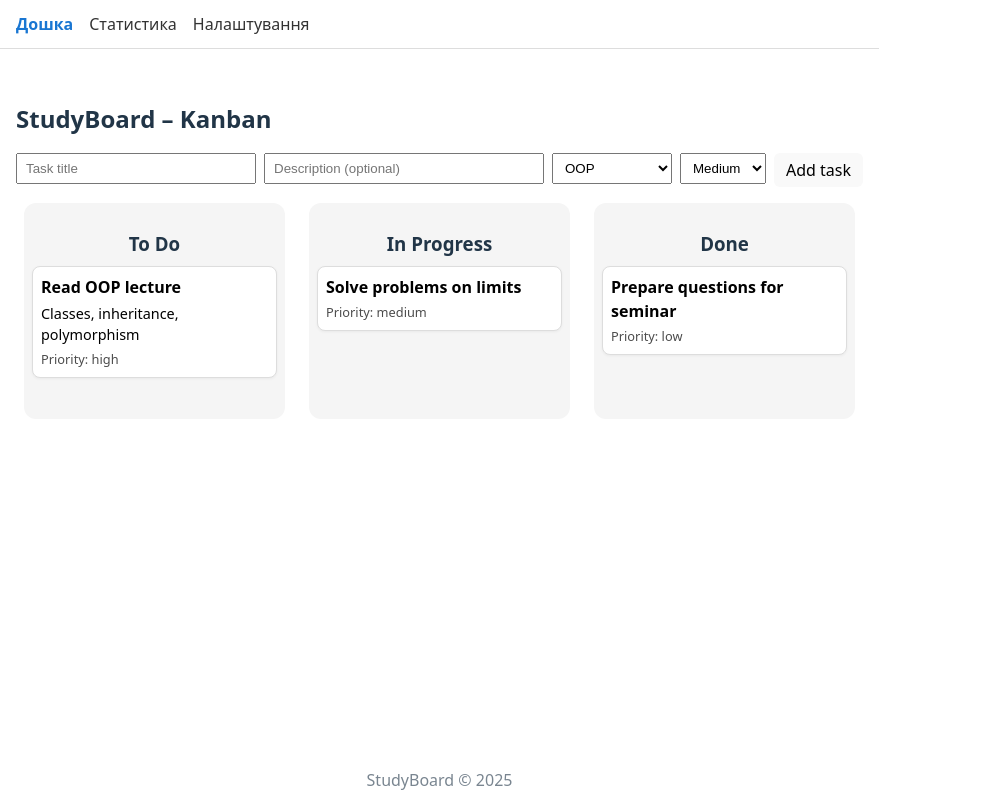
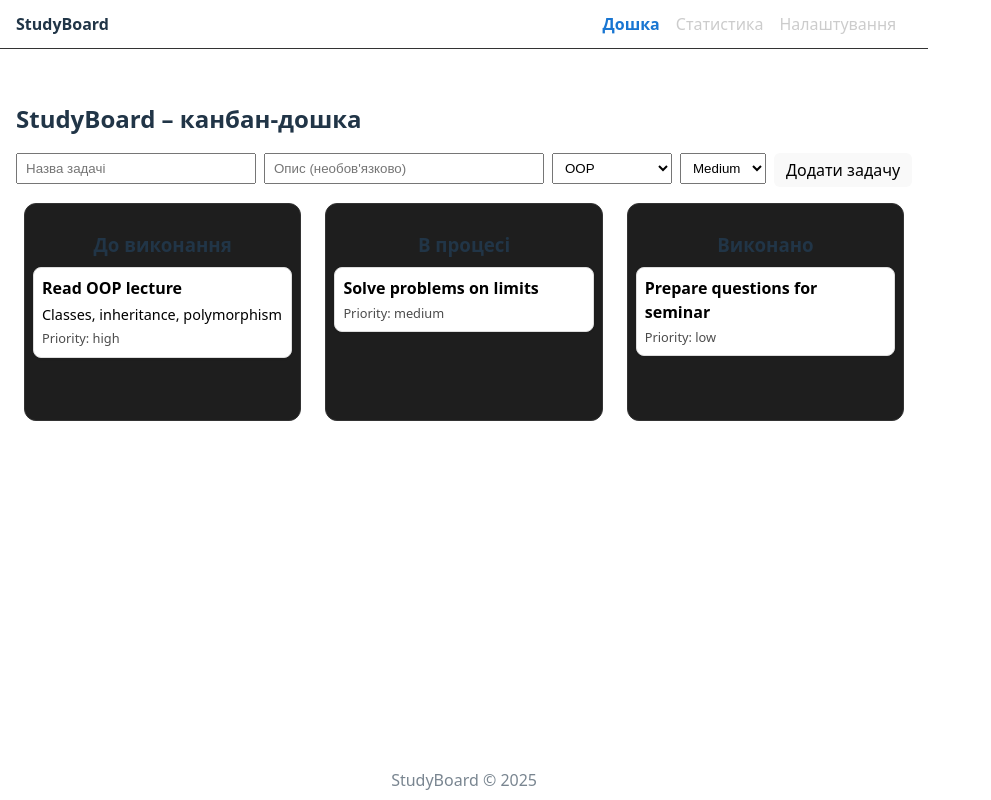
Before and after one commit to gachibasers/lab3.sem1, a React (Vite) app in the folder studyboard/: page / in a window 1280 px wide. Shown: the whole page, without its empty margins (0-991 px from the left). Built offline with nearby package versions, Linux system fonts and the light colour scheme.

Commit message:
Implement internationalization and finalize drag-and-drop layout

```diff
--- a/studyboard/src/components/board/AddTaskForm.jsx
+++ b/studyboard/src/components/board/AddTaskForm.jsx
@@ -1,4 +1,5 @@
 import { useState } from "react";
+import { useTranslation } from "react-i18next";
 
 function generateId() {
   if (window.crypto?.randomUUID) {
@@ -8,6 +9,8 @@ function generateId() {
 }
 
 export default function AddTaskForm({ courses, onAdd }) {
+  const { t } = useTranslation();
+
   const [title, setTitle] = useState("");
   const [description, setDescription] = useState("");
   const [courseId, setCourseId] = useState(courses[0]?.id ?? "");
@@ -43,7 +46,7 @@ export default function AddTaskForm({ courses, onAdd }) {
     >
       <input
         type="text"
-        placeholder="Task title"
+        placeholder={t("board.addTaskPlaceholder")}
         value={title}
         onChange={(e) => setTitle(e.target.value)}
         style={{ padding: "6px 8px", minWidth: "220px" }}
@@ -51,7 +54,7 @@ export default function AddTaskForm({ courses, onAdd }) {
 
       <input
         type="text"
-        placeholder="Description (optional)"
+        placeholder={t("board.addDescriptionPlaceholder")}
         value={description}
         onChange={(e) => setDescription(e.target.value)}
         style={{ padding: "6px 8px", minWidth: "260px" }}
@@ -89,7 +92,7 @@ export default function AddTaskForm({ courses, onAdd }) {
           cursor: "pointer",
         }}
       >
-        Add task
+        {t("board.addTaskButton")}
       </button>
     </form>
   );
--- a/studyboard/src/components/board/BoardPage.jsx
+++ b/studyboard/src/components/board/BoardPage.jsx
@@ -1,9 +1,11 @@
 import { DragDropContext } from "@hello-pangea/dnd";
+import { useTranslation } from "react-i18next";
 import { useBoardStore } from "../../state/useBoardStore.js";
 import Column from "./Column.jsx";
 import AddTaskForm from "./AddTaskForm.jsx";
 
 export default function BoardPage() {
+  const { t } = useTranslation();
   const board = useBoardStore((state) => state.board);
   const addTask = useBoardStore((state) => state.addTask);
   const moveTask = useBoardStore((state) => state.moveTask);
@@ -14,9 +16,9 @@ export default function BoardPage() {
 
   const handleDragEnd = (result) => {
     const { destination, source, draggableId } = result;
+
     if (!destination) return;
 
-    // Якщо впало в ту саму колонку на те саме місце — нічого не робимо
     if (
       destination.droppableId === source.droppableId &&
       destination.index === source.index
@@ -24,21 +26,24 @@ export default function BoardPage() {
       return;
     }
 
-    // droppableId = статус колонки ("todo" / "in-progress" / "done")
     moveTask(draggableId, destination.droppableId);
   };
 
   return (
     <div>
-      <h2 style={{ marginBottom: "16px" }}>StudyBoard – Kanban</h2>
+      <h2 style={{ marginBottom: "16px" }}>{t("board.title")}</h2>
 
       <AddTaskForm courses={board.courses} onAdd={addTask} />
 
       <DragDropContext onDragEnd={handleDragEnd}>
         <div style={{ display: "flex", gap: "8px" }}>
-          <Column title="To Do" status="todo" tasks={todoTasks} />
-          <Column title="In Progress" status="in-progress" tasks={inProgressTasks} />
-          <Column title="Done" status="done" tasks={doneTasks} />
+          <Column title={t("board.columnTodo")} status="todo" tasks={todoTasks} />
+          <Column
+            title={t("board.columnInProgress")}
+            status="in-progress"
+            tasks={inProgressTasks}
+          />
+          <Column title={t("board.columnDone")} status="done" tasks={doneTasks} />
         </div>
       </DragDropContext>
     </div>
--- a/studyboard/src/components/board/Column.jsx
+++ b/studyboard/src/components/board/Column.jsx
@@ -1,7 +1,10 @@
 import { Droppable } from "@hello-pangea/dnd";
+import { useTranslation } from "react-i18next";
 import TaskCard from "./TaskCard.jsx";
 
 export default function Column({ title, status, tasks }) {
+  const { t } = useTranslation();
+
   return (
     <Droppable droppableId={status}>
       {(provided) => (
@@ -11,13 +14,23 @@ export default function Column({ title, status, tasks }) {
           style={{
             flex: 1,
             margin: "0 8px",
-            backgroundColor: "#f5f5f5",
+            backgroundColor: "#1e1e1e",
             borderRadius: "12px",
             padding: "8px",
             minHeight: "200px",
+            border: "1px solid #333",
           }}
         >
-          <h3 style={{ textAlign: "center", marginBottom: "8px" }}>{title}</h3>
+          <h3
+            style={{
+              textAlign: "center",
+              marginBottom: "8px",
+              fontWeight: "bold",
+            }}
+          >
+            {title}
+          </h3>
+
           {tasks.length === 0 ? (
             <div
               style={{
@@ -27,13 +40,14 @@ export default function Column({ title, status, tasks }) {
                 padding: "8px 0",
               }}
             >
-              No tasks
+              {t("board.noTasks")}
             </div>
           ) : (
             tasks.map((task, index) => (
               <TaskCard key={task.id} task={task} index={index} />
             ))
           )}
+
           {provided.placeholder}
         </div>
       )}
--- a/studyboard/src/components/common/Header.jsx
+++ b/studyboard/src/components/common/Header.jsx
@@ -1,27 +1,39 @@
 import { Link, useLocation } from "react-router-dom";
+import { useTranslation } from "react-i18next";
 
 const linkStyle = (active) => ({
   marginRight: "16px",
   textDecoration: "none",
   fontWeight: active ? "bold" : "normal",
-  color: active ? "#1976d2" : "#333"
+  color: active ? "#1976d2" : "#ccc"
 });
 
 export default function Header() {
   const location = useLocation();
+  const { t } = useTranslation();
 
   return (
     <header
       style={{
         padding: "12px 16px",
-        borderBottom: "1px solid #ddd",
-        marginBottom: "16px"
+        borderBottom: "1px solid #333",
+        marginBottom: "16px",
+        display: "flex",
+        justifyContent: "space-between",
+        alignItems: "center"
       }}
     >
+      <div style={{ fontWeight: "bold" }}>StudyBoard</div>
       <nav>
-        <Link to="/" style={linkStyle(location.pathname === "/")}>Дошка</Link>
-        <Link to="/stats" style={linkStyle(location.pathname === "/stats")}>Статистика</Link>
-        <Link to="/settings" style={linkStyle(location.pathname === "/settings")}>Налаштування</Link>
+        <Link to="/" style={linkStyle(location.pathname === "/")}>
+          {t("nav.board")}
+        </Link>
+        <Link to="/stats" style={linkStyle(location.pathname === "/stats")}>
+          {t("nav.stats")}
+        </Link>
+        <Link to="/settings" style={linkStyle(location.pathname === "/settings")}>
+          {t("nav.settings")}
+        </Link>
       </nav>
     </header>
   );
--- a/studyboard/src/components/settings/SettingsPage.jsx
+++ b/studyboard/src/components/settings/SettingsPage.jsx
@@ -1,3 +1,34 @@
+import { useTranslation } from "react-i18next";
+
 export default function SettingsPage() {
-  return <h2>Налаштування</h2>;
+  const { t, i18n } = useTranslation();
+
+  const handleLanguageChange = (e) => {
+    const lang = e.target.value;
+    i18n.changeLanguage(lang);
+  };
+
+  return (
+    <div>
+      <h2 style={{ marginBottom: "16px" }}>{t("settings.title")}</h2>
+
+      <div style={{ marginBottom: "12px" }}>
+        <label>
+          {t("settings.language")}:{" "}
+          <select
+            value={i18n.language}
+            onChange={handleLanguageChange}
+            style={{ padding: "4px 8px" }}
+          >
+            <option value="uk">{t("settings.languageUk")}</option>
+            <option value="en">{t("settings.languageEn")}</option>
+          </select>
+        </label>
+      </div>
+
+      <p style={{ opacity: 0.7, fontSize: "0.9rem" }}>
+        {/* можна додати якийсь текст-пояснення, але не обов'язково */}
+      </p>
+    </div>
+  );
 }
--- a/studyboard/src/components/stats/Charts.jsx
+++ b/studyboard/src/components/stats/Charts.jsx
@@ -1,3 +1,4 @@
+import { useTranslation } from "react-i18next";
 import { Bar, Pie } from "react-chartjs-2";
 import {
   Chart as ChartJS,
@@ -9,16 +10,10 @@ import {
   Legend,
 } from "chart.js";
 
-ChartJS.register(
-  CategoryScale,
-  LinearScale,
-  BarElement,
-  ArcElement,
-  Tooltip,
-  Legend
-);
+ChartJS.register(CategoryScale, LinearScale, BarElement, ArcElement, Tooltip, Legend);
 
 export default function Charts({ board }) {
+  const { t } = useTranslation();
   const tasks = board.tasks;
 
   const todo = board.getTasksByStatus("todo").length;
@@ -32,15 +27,18 @@ export default function Charts({ board }) {
 
   return (
     <div style={{ display: "flex", gap: "32px", flexWrap: "wrap" }}>
-      {/* PIE CHART */}
       <div style={{ width: "300px" }}>
-        <h3>Tasks by Status</h3>
+        <h3>{t("stats.tasksByStatus")}</h3>
         <Pie
           data={{
-            labels: ["To Do", "In Progress", "Done"],
+            labels: [
+              t("stats.labelTodo"),
+              t("stats.labelInProgress"),
+              t("stats.labelDone"),
+            ],
             datasets: [
               {
-                label: "Tasks",
+                label: t("stats.labelNumberOfTasks"),
                 data: [todo, inProgress, done],
                 backgroundColor: ["#ff6384", "#36a2eb", "#4caf50"],
               },
@@ -49,15 +47,14 @@ export default function Charts({ board }) {
         />
       </div>
 
-      {/* BAR CHART */}
       <div style={{ width: "400px" }}>
-        <h3>Tasks by Course</h3>
+        <h3>{t("stats.tasksByCourse")}</h3>
         <Bar
           data={{
             labels: tasksByCourse.map((x) => x.course),
             datasets: [
               {
-                label: "Number of tasks",
+                label: t("stats.labelNumberOfTasks"),
                 data: tasksByCourse.map((x) => x.count),
                 backgroundColor: "#36a2eb",
               },
--- a/studyboard/src/components/stats/StatsPage.jsx
+++ b/studyboard/src/components/stats/StatsPage.jsx
@@ -1,12 +1,14 @@
+import { useTranslation } from "react-i18next";
 import { useBoardStore } from "../../state/useBoardStore.js";
 import Charts from "./Charts.jsx";
 
 export default function StatsPage() {
+  const { t } = useTranslation();
   const board = useBoardStore((state) => state.board);
 
   return (
     <div>
-      <h2 style={{ marginBottom: "16px" }}>Statistics</h2>
+      <h2 style={{ marginBottom: "16px" }}>{t("stats.title")}</h2>
       <Charts board={board} />
     </div>
   );
--- a/studyboard/src/i18n/en.json
+++ b/studyboard/src/i18n/en.json
@@ -0,0 +1,32 @@
+{
+  "nav": {
+    "board": "Board",
+    "stats": "Statistics",
+    "settings": "Settings"
+  },
+  "board": {
+    "title": "StudyBoard – Kanban",
+    "addTaskPlaceholder": "Task title",
+    "addDescriptionPlaceholder": "Description (optional)",
+    "addTaskButton": "Add task",
+    "columnTodo": "To Do",
+    "columnInProgress": "In Progress",
+    "columnDone": "Done",
+    "noTasks": "No tasks"
+  },
+  "stats": {
+    "title": "Statistics",
+    "tasksByStatus": "Tasks by Status",
+    "tasksByCourse": "Tasks by Course",
+    "labelTodo": "To Do",
+    "labelInProgress": "In Progress",
+    "labelDone": "Done",
+    "labelNumberOfTasks": "Number of tasks"
+  },
+  "settings": {
+    "title": "Settings",
+    "language": "Language",
+    "languageEn": "English",
+    "languageUk": "Ukrainian"
+  }
+}
--- a/studyboard/src/i18n/uk.json
+++ b/studyboard/src/i18n/uk.json
@@ -0,0 +1,32 @@
+{
+  "nav": {
+    "board": "Дошка",
+    "stats": "Статистика",
+    "settings": "Налаштування"
+  },
+  "board": {
+    "title": "StudyBoard – канбан-дошка",
+    "addTaskPlaceholder": "Назва задачі",
+    "addDescriptionPlaceholder": "Опис (необов'язково)",
+    "addTaskButton": "Додати задачу",
+    "columnTodo": "До виконання",
+    "columnInProgress": "В процесі",
+    "columnDone": "Виконано",
+    "noTasks": "Немає задач"
+  },
+  "stats": {
+    "title": "Статистика",
+    "tasksByStatus": "Задачі за статусами",
+    "tasksByCourse": "Задачі за курсами",
+    "labelTodo": "До виконання",
+    "labelInProgress": "В процесі",
+    "labelDone": "Виконано",
+    "labelNumberOfTasks": "Кількість задач"
+  },
+  "settings": {
+    "title": "Налаштування",
+    "language": "Мова інтерфейсу",
+    "languageEn": "Англійська",
+    "languageUk": "Українська"
+  }
+}
```
Also changed, not shown: studyboard/src/i18n/i18n.js (+26 -0 lines).
